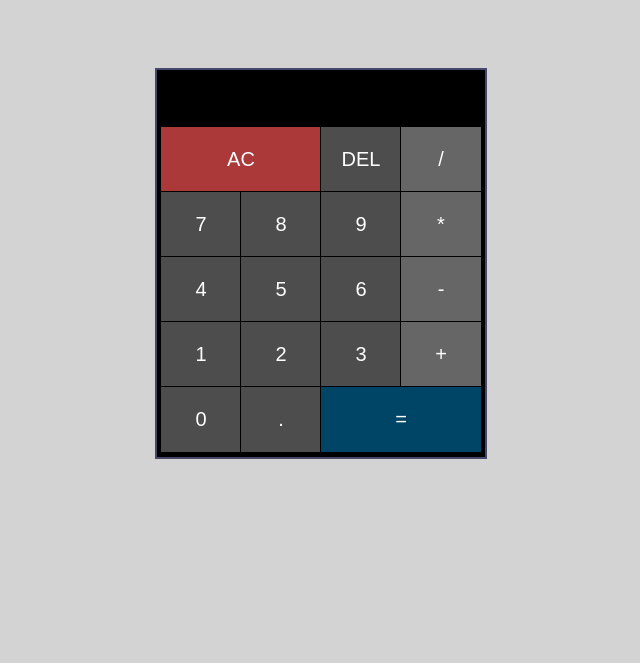
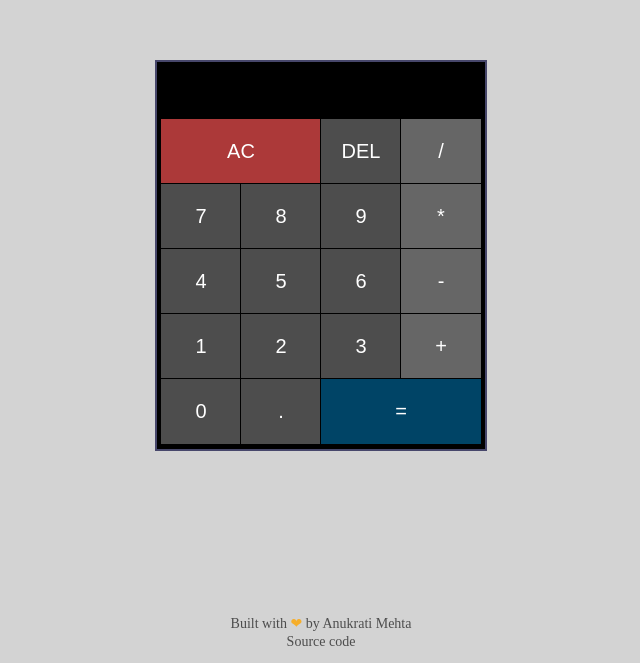
Before and after one commit to AnukratiMehta/calculator, a React (Create React App) app: page / in a window 1280 px wide. Shown: the part 137-800 px from the top of the page, without its empty margins (319-959 px from the left). Built offline with nearby package versions, Linux system fonts and the light colour scheme; a web font is replaced by a local one.

Commit message:
added footer

```diff
--- a/src/App.js
+++ b/src/App.js
@@ -1,8 +1,9 @@
 import React from "react";
 import Buttons from "./components/Buttons";
 import Display from "./components/Display";
-import {useState} from "react";
+import { useState } from "react";
 import Screen from "./components/Screen";
+import Footer from "./components/Footer";
 
 
 function App() {
@@ -53,11 +54,11 @@ function App() {
   return (
     <div className="App">
       <div className="calculator">
-      <Screen value={value}/>
-      <Display disp={disp}/>
-      <Buttons handleChange={handleChange} calculate={calculate} backspace={backspace} clear={clear} errorCatch={errorCatch}/>
+        <Screen value={value} />
+        <Display disp={disp} />
+        <Buttons handleChange={handleChange} calculate={calculate} backspace={backspace} clear={clear} errorCatch={errorCatch} />
       </div>
-
+      <Footer />
     </div>
   );
 }
--- a/src/components/Buttons.js
+++ b/src/components/Buttons.js
@@ -2,7 +2,7 @@ import React from "react"
 
 const btnValues = [
     ["AC", "DEL", "/"],
-    [7, 8, 9,"*"],
+    [7, 8, 9, "*"],
     [4, 5, 6, "-"],
     [1, 2, 3, "+"],
     [0, ".", "="]
--- /dev/null
+++ b/src/components/Footer.js
@@ -0,0 +1,16 @@
+import React from 'react'
+
+const Footer = () => {
+    return (
+        <div className='footer'>
+            <p className='build'>
+                Built with <span className="heart">&#10084;</span> by Anukrati Mehta
+            </p>
+            <div className="source">
+                <a target="_blank" rel='noreferrer' href='https://github.com/AnukratiMehta/tic-tac-toe'>Source code</a>
+            </div>
+        </div>
+    )
+}
+
+export default Footer
--- a/src/index.css
+++ b/src/index.css
@@ -10,7 +10,7 @@
   justify-content: center;
   height: 100vh;
   align-items: center;
-  background-color: lightgray;
+  background-color: lightgrey;
 }
 
 .calculator {
@@ -22,7 +22,8 @@
   background-color: black;
   width: 332px;
   border: 2px solid #47476b;
-  padding: 5px
+  padding: 5px;
+  margin-bottom: 15px;
 }
 
 .Screen {
@@ -56,7 +57,8 @@
 button {
   width: 80px;
   height: 65px;
-  background-color: #4d4d4d;;
+  background-color: #4d4d4d;
+  ;
   color: white;
   font-size: 20px;
   font-family: 'Share Tech Mono', sans-serif;
@@ -79,9 +81,46 @@ button:hover {
 
 .equal {
   width: 160px;
-  background-color: rgb(0, 68, 102);;
+  background-color: rgb(0, 68, 102);
+  ;
 }
 
 .light {
   background-color: #666666;
 }
+
+.footer {
+  padding: 5px;
+  position: absolute;
+  bottom: 0;
+  font-family: cursive;
+  font-weight: 00;
+}
+
+.build {
+  text-align: center;
+  color: #4d4d4d;
+  font-size: 14px;
+  margin: 0;
+}
+
+.heart {
+  color: orange;
+  opacity: 0.8;
+}
+
+.source {
+  text-align: center;
+  padding-bottom: 8px;
+}
+
+a {
+  text-decoration: none;
+  color: #4d4d4d;
+  font-size: 14px;
+
+}
+
+a:hover {
+  color: orange;
+}
```
Also changed, not shown: src/App.css (deleted, +0 -38 lines). Lines whose indentation alone changed are shown as unchanged.
